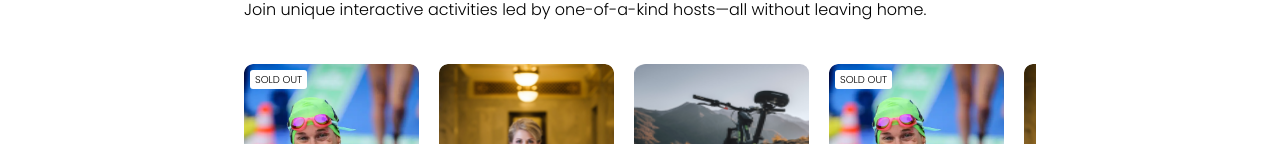
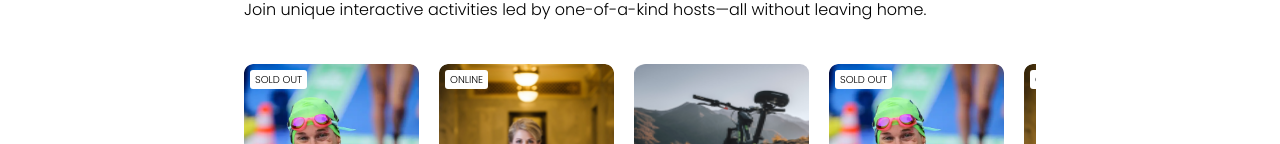
Before and after one commit to chekle/Airbnb-Experiences, a React (Vite) app: page / in a window 1280 px wide. Shown: the part 656-800 px from the top of the page. Built offline with nearby package versions, Linux system fonts and the light colour scheme.

Commit message:
updating condition rendering for sold out badge

```diff
--- a/src/components/Card/Card.jsx
+++ b/src/components/Card/Card.jsx
@@ -4,12 +4,18 @@
 
 function Card(props) {
   //console.log(props.openSpots);
+  let badgeText;
+  if (props.openSpots === 0) {
+    badgeText = "Sold Out";
+  } else if(props.location === "Online") {
+    badgeText = "Online";
+  }
   return (
     <div className="card">
       <div className="card--image">
         <img src={`../src/assets/${props.img}`} alt="Card Image" />
-        {props.openSpots === 0 && <div className="card--badge">
-          <span>Sold Out</span>
+        {badgeText && <div className="card--badge">
+          <span>{badgeText}</span>
         </div>}
       </div>
       <div className="card--text">
```
